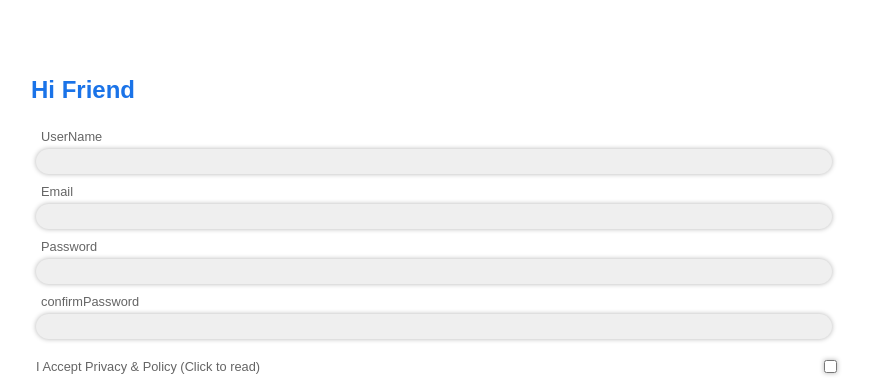
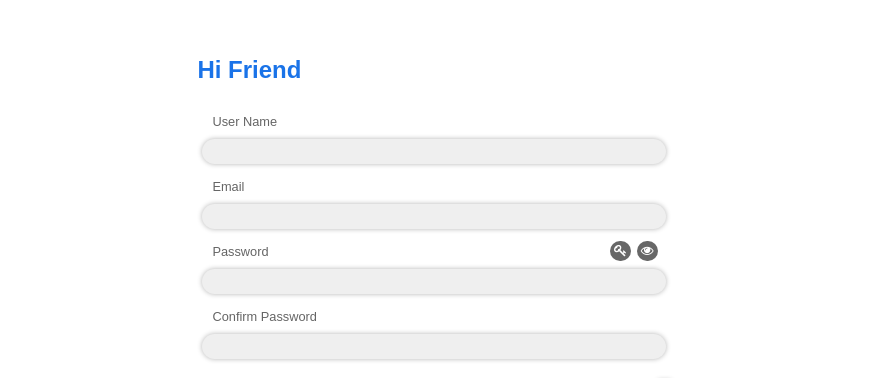
Before and after one commit to mohammad-zolghadr/LoginFormValidation, a React (Create React App) app: page /signup in a window 1280 px wide. Shown: the part 123-501 px from the top of the page, without its empty margins (206-1076 px from the left). Built offline with nearby package versions, Linux system fonts and the light colour scheme.

Commit message:
Password Generation & Show hide - Show Error

```diff
--- a/package.json
+++ b/package.json
@@ -9,7 +9,6 @@
     "axios": "^0.27.2",
     "react": "^18.2.0",
     "react-dom": "^18.2.0",
-    "react-google-recaptcha": "^2.1.0",
     "react-router-dom": "^6.3.0",
     "react-scripts": "5.0.1",
     "react-simple-image-slider": "^2.4.1",
--- a/src/components/LoginComp/Login.js
+++ b/src/components/LoginComp/Login.js
@@ -1,68 +1,99 @@
 import React, { useState, useEffect } from 'react';
 import { Link } from 'react-router-dom';
 
+import { ToastContainer, toast } from 'react-toastify';
+import 'react-toastify/dist/ReactToastify.css';
+
 import style from './Login.module.css';
 import MyInput from './MyInput';
-import ReCaptcha from '../ReCaptcha';
 import CheckValidation from '../../CheckValidation';
 
 const Login = () => {
+  const notify = (text, type) => (type ? toast.success(text) : toast.error(text));
+
   const [data, setData] = useState({
     email: '',
     password: '',
   });
 
-  const [showError, setShowError] = useState(false);
+  const [visiblilityPassword, setVisiblilityPassword] = useState({
+    visible: 'password',
+  });
 
-  const [error, setError] = useState({});
+  const [showError, setShowError] = useState({
+    email: false,
+    password: false,
+  });
 
-  useEffect(() => {}, [data, error]);
+  const [error, setError] = useState({
+    email: 'Fill Email Field',
+    password: 'Fill Password Field',
+  });
 
-  const validationHandler = () => {
+  useEffect(() => {
     setError(CheckValidation(data, 'login'));
-    setShowError(true);
+  }, [data, showError, visiblilityPassword]);
+
+  const showPassword = () => {
+    if (visiblilityPassword.visible === 'text')
+      setVisiblilityPassword({ visible: 'password' });
+    else if (visiblilityPassword.visible === 'password')
+      setVisiblilityPassword({ visible: 'text' });
+  };
+
+  const validationHandler = (name) => {
+    setError(CheckValidation(data, 'login'));
+    setShowError({ ...showError, [name]: true });
   };
 
   const inputHandler = (event) => {
     setData({ ...data, [event.target.name]: event.target.value });
+    validationHandler(event.target.name);
   };
 
   const submitForm = (event) => {
     event.preventDefault();
     if (!error.email && !error.password) {
-      alert('Login Successfully');
+      //send information to server
+      console.log(data);
+      notify('Signup Successfully', true);
     } else {
-      validationHandler();
+      setShowError({
+        password: true,
+        email: true,
+      });
+      notify('Fill All Field', false);
     }
   };
 
   return (
     <>
       <main>
+        <ToastContainer />
         <form onSubmit={submitForm}>
           <h2>Wellcome Back Friend</h2>
           <MyInput
-            showError={showError}
+            label="Email"
+            showError={showError.email}
             onBlurInput={validationHandler}
             error={error.email}
-            label="Email"
             type="email"
             name="email"
             value={data.email}
             onChangeMethod={inputHandler}
           />
           <MyInput
-            showError={showError}
+            label="Password"
+            showError={showError.password}
             onBlurInput={validationHandler}
             error={error.password}
-            label="Password"
-            type="password"
+            showPassword={showPassword}
+            type={visiblilityPassword.visible}
             name="password"
             value={data.password}
             onChangeMethod={inputHandler}
           />
 
-          <ReCaptcha />
           <div className={style.bPart}>
             <button type="submit">Login</button>
             <Link to="/signup">You don't have an account?</Link>
--- a/src/components/LoginComp/MyInput.js
+++ b/src/components/LoginComp/MyInput.js
@@ -1,13 +1,25 @@
-import React, { useState, useRef, useEffect } from 'react';
+import React, { useState } from 'react';
+import { useLocation } from 'react-router-dom';
 
 import style from './MyInput.module.css';
 
 const MyInput = (props) => {
-  const { type, name, value, onChangeMethod, label, onBlurInput, error, showError } =
-    props;
+  const location = useLocation();
+
+  const {
+    type,
+    name,
+    value,
+    onChangeMethod,
+    label,
+    onBlurInput,
+    error,
+    showError,
+    generatePassword,
+    showPassword,
+  } = props;
 
   const [modal, setModal] = useState(false);
-  const modalRef = useRef(null);
 
   const showPrivacyAndPolicy = () => {
     setModal(!modal);
@@ -17,9 +29,27 @@ const MyInput = (props) => {
   if (type !== 'checkbox') {
     jsx = (
       <div className={style.fPart}>
-        <label>{label}</label>
+        <div className={style.titleField}>
+          <label>{label}</label>
+          {name === 'password' && (
+            <div>
+              {location.pathname === '/signup' && (
+                <i
+                  title="generate strong password"
+                  className={'fa fa-key'}
+                  onClick={generatePassword}
+                />
+              )}
+              <i
+                title="show/hide password"
+                className={'fa fa-eye'}
+                onClick={showPassword}
+              />
+            </div>
+          )}
+        </div>
         <input
-          onBlur={onBlurInput}
+          onBlur={() => onBlurInput(name)}
           onChange={onChangeMethod}
           type={type}
           name={name}
@@ -36,14 +66,13 @@ const MyInput = (props) => {
             {label}
           </label>
           <input
-            onBlur={onBlurInput}
+            onBlur={() => onBlurInput(name)}
             type={type}
             name={name}
             value={value}
             onChange={onChangeMethod}
           />
         </div>
-        {console.log(error)}
         {error && showError && <span className={style.error}>{error}</span>}
       </>
     );
@@ -51,12 +80,8 @@ const MyInput = (props) => {
   return (
     <>
       {jsx}
-      {
-        <div
-          ref={modalRef}
-          className={style.modal}
-          style={modal ? { top: '0' } : { top: '-200%' }}
-        >
+      {modal && (
+        <div className={style.modal}>
           <h2>Terms of Service and Privacy Policy</h2>
           <div>
             <p>
@@ -83,9 +108,9 @@ const MyInput = (props) => {
               </li>
             </ul>
           </div>
-          <button onClick={showPrivacyAndPolicy}>I read this content</button>
+          <button onClick={showPrivacyAndPolicy}>I Read This Content</button>
         </div>
-      }
+      )}
     </>
   );
 };
--- a/src/components/LoginComp/MyInput.module.css
+++ b/src/components/LoginComp/MyInput.module.css
@@ -61,6 +61,27 @@ label {
     font-size: 0.7rem;
 }
 
+.titleField{
+    display: flex;
+    align-items: center;
+    justify-content: space-between;
+    margin: 5px;
+}
+
+.titleField i{
+    background-color: #676767;
+    color: #fff;
+    padding: 4px;
+    margin: 0 3px;
+    border-radius: 50%;
+    cursor: pointer;
+    transition: all 0.3s ease;
+    font-size: 0.8rem;
+}
+.titleField i:hover{
+    background-color: var(--primary-color);
+}
+
 
 .privacyPolicy {
     cursor: pointer;
@@ -81,6 +102,7 @@ label {
     padding: 20px;
     position: fixed;
     left: 10%;
+    top: 0;
     width: 80%;
     height: 600px;
     transition : all 0.5s ease;
@@ -90,7 +112,6 @@ label {
 .modal h2{
     font-size: 1.3rem;
 }
-
 .modal p{
     color: #212121;
     text-align: justify;
@@ -113,9 +134,6 @@ label {
 .modal li p{
     color: #fff;
 }
-.modal button:hover{
-    opacity: 0.7;
-}
 .modal button{
     width: 50%;
     background-image: linear-gradient(to left , var(--primary-color) , var(--primary-color-dark));
@@ -126,3 +144,6 @@ label {
     transition: all 0.3s ease;
     margin-top: 20px;
 }
+.modal button:hover{
+    opacity: 0.7;
+}
--- a/src/components/LoginComp/Signup.js
+++ b/src/components/LoginComp/Signup.js
@@ -1,12 +1,14 @@
 import React, { useState, useEffect } from 'react';
 import { Link } from 'react-router-dom';
-
+import { ToastContainer, toast } from 'react-toastify';
+import 'react-toastify/dist/ReactToastify.css';
 import style from './Login.module.css';
 import MyInput from './MyInput';
-import ReCaptcha from '../ReCaptcha';
 import CheckValidation from '../../CheckValidation';
 
 const Signup = () => {
+  const notify = (text, type) => (type ? toast.success(text) : toast.error(text));
+
   const [data, setData] = useState({
     username: '',
     email: '',
@@ -14,16 +16,48 @@ const Signup = () => {
     confirmPassword: '',
     isAccepted: false,
   });
+  const [showError, setShowError] = useState({
+    username: false,
+    email: false,
+    password: false,
+    confirmPassword: false,
+    isAccepted: false,
+  });
+  const [error, setError] = useState({
+    username: 'Fill Username Field',
+    confirmPassword: 'Fill ConfirmPassword Field',
+    isAccepted: 'Please Accept Terms Of Use',
+    email: 'Fill Email Field',
+    password: 'Fill Password Field',
+  });
+  const [visiblilityPassword, setVisiblilityPassword] = useState({
+    visible: 'password',
+  });
 
-  const [showError, setShowError] = useState(false);
+  useEffect(() => {
+    setError(CheckValidation(data, 'signup'));
+  }, [data, showError, visiblilityPassword]);
 
-  const [error, setError] = useState({});
+  const validationHandler = (name) => {
+    setError(CheckValidation(data, 'signup'));
+    setShowError({ ...showError, [name]: true });
+  };
 
-  useEffect(() => {}, [data, error]);
+  const generatePassword = () => {
+    let pass =
+      '~!@#$%^&*()_+abcdefghijklmnopqrstuvwxyzABCDEFGHIJKLMNOPQRSTUVWXYZ0123456789';
+    pass = [...pass]
+      .sort(() => Math.random() - 0.5)
+      .join('')
+      .substring(0, 15); // Shuffle Char and return 15th char
+    setData({ ...data, password: pass, confirmPassword: pass });
+  };
 
-  const validationHandler = () => {
-    setError(CheckValidation(data, 'signup'));
-    setShowError(true);
+  const showPassword = () => {
+    if (visiblilityPassword.visible === 'text')
+      setVisiblilityPassword({ visible: 'password' });
+    else if (visiblilityPassword.visible === 'password')
+      setVisiblilityPassword({ visible: 'text' });
   };
 
   const inputHandler = (event) => {
@@ -32,6 +66,7 @@ const Signup = () => {
     } else {
       setData({ ...data, [event.target.name]: event.target.value });
     }
+    validationHandler(event.target.name);
   };
 
   const submitForm = (event) => {
@@ -41,31 +76,41 @@ const Signup = () => {
       !error.password &&
       !error.confirmPassword &&
       !error.username &&
-      error.isAccepted
+      !error.isAccepted
     ) {
-      alert('Signup Successfully');
+      //send information to server
+      console.log(data);
+      notify('Signup Successfully', true);
     } else {
-      validationHandler();
+      setShowError({
+        username: true,
+        password: true,
+        email: true,
+        confirmPassword: true,
+        isAccepted: true,
+      });
+      notify('Fill All Field', false);
     }
   };
 
   return (
     <>
       <main>
+        <ToastContainer />
         <form onSubmit={submitForm}>
           <h2>Hi Friend</h2>
           <MyInput
-            showError={showError}
+            showError={showError.username}
             onBlurInput={validationHandler}
             error={error.username}
-            label="UserName"
+            label="User Name"
             type="text"
             name="username"
             value={data.name}
             onChangeMethod={inputHandler}
           />
           <MyInput
-            showError={showError}
+            showError={showError.email}
             onBlurInput={validationHandler}
             error={error.email}
             label="Email"
@@ -75,27 +120,30 @@ const Signup = () => {
             onChangeMethod={inputHandler}
           />
           <MyInput
-            showError={showError}
+            label="Password"
+            showError={showError.password}
             onBlurInput={validationHandler}
             error={error.password}
-            label="Password"
-            type="password"
+            generatePassword={generatePassword}
+            showPassword={showPassword}
+            type={visiblilityPassword.visible}
             name="password"
             value={data.password}
             onChangeMethod={inputHandler}
           />
           <MyInput
-            showError={showError}
+            label="Confirm Password"
+            showError={showError.confirmPassword}
             onBlurInput={validationHandler}
             error={error.confirmPassword}
-            label="confirmPassword"
-            type="password"
+            type={visiblilityPassword.visible}
+            showPassword={showPassword}
             name="confirmPassword"
             value={data.confirmPassword}
             onChangeMethod={inputHandler}
           />
           <MyInput
-            showError={showError}
+            showError={showError.isAccepted}
             onBlurInput={validationHandler}
             error={error.isAccepted}
             label="I Accept Privacy & Policy (Click to read)"
@@ -104,7 +152,6 @@ const Signup = () => {
             value={data.isAccepted}
             onChangeMethod={inputHandler}
           />
-          <ReCaptcha />
           <div className={style.bPart}>
             <button type="submit">Sign Up</button>
             <Link to="/login">Already has an account?</Link>
--- a/src/index.css
+++ b/src/index.css
@@ -16,3 +16,15 @@
 html{
   font-family: Arial, Helvetica, sans-serif;
 }
+
+@media(min-width:600px){
+  main{
+    max-width: 80%;
+    margin: auto;
+  }
+}
+@media(min-width:992px){
+  main{
+    max-width: 60%;
+  }
+}
```
Also changed, not shown: public/index.html (+9 -0 lines), src/components/ReCaptcha.js (deleted, +0 -25 lines), 1 other file (tests, documents, lock files or other folders).
